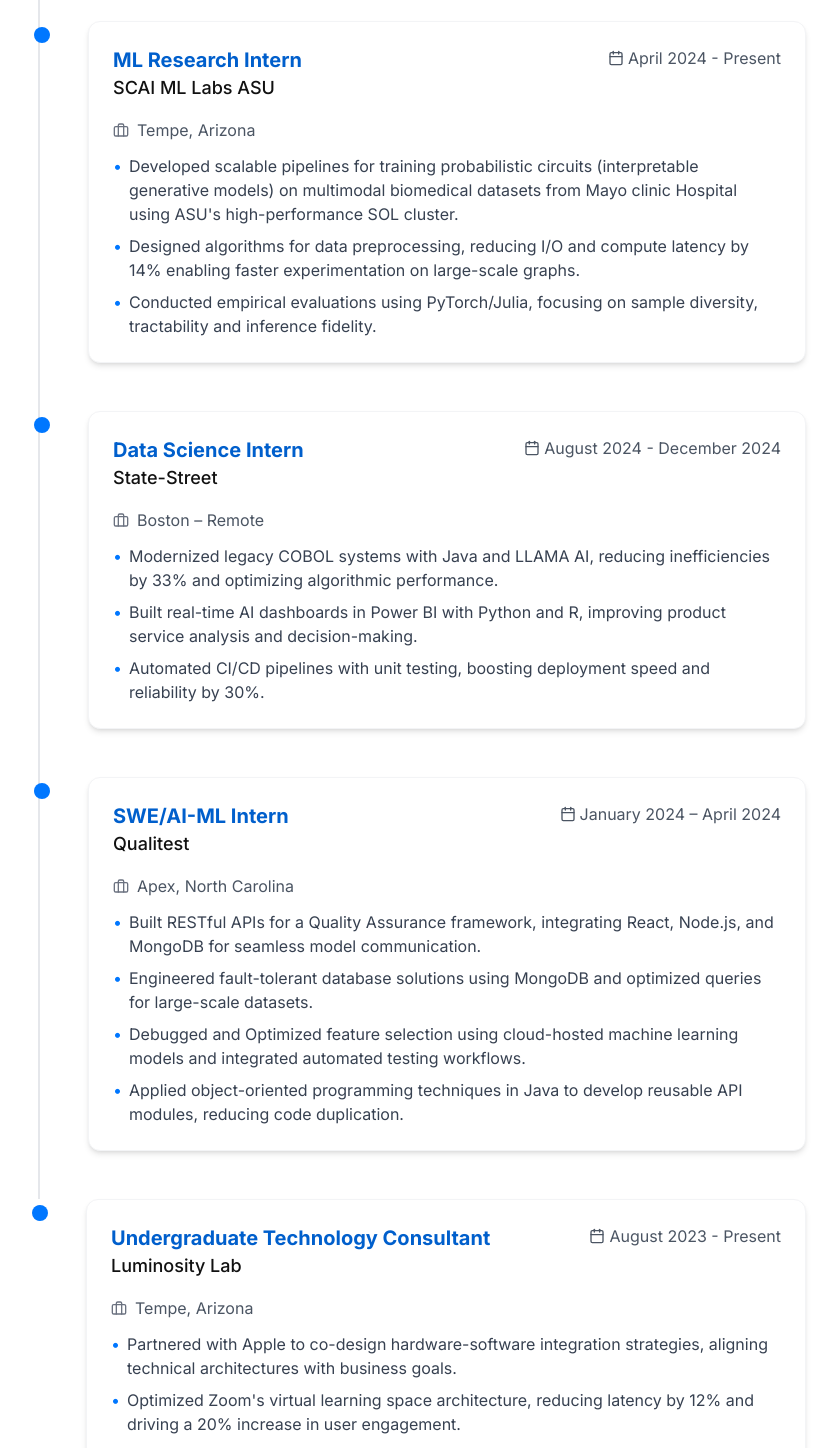
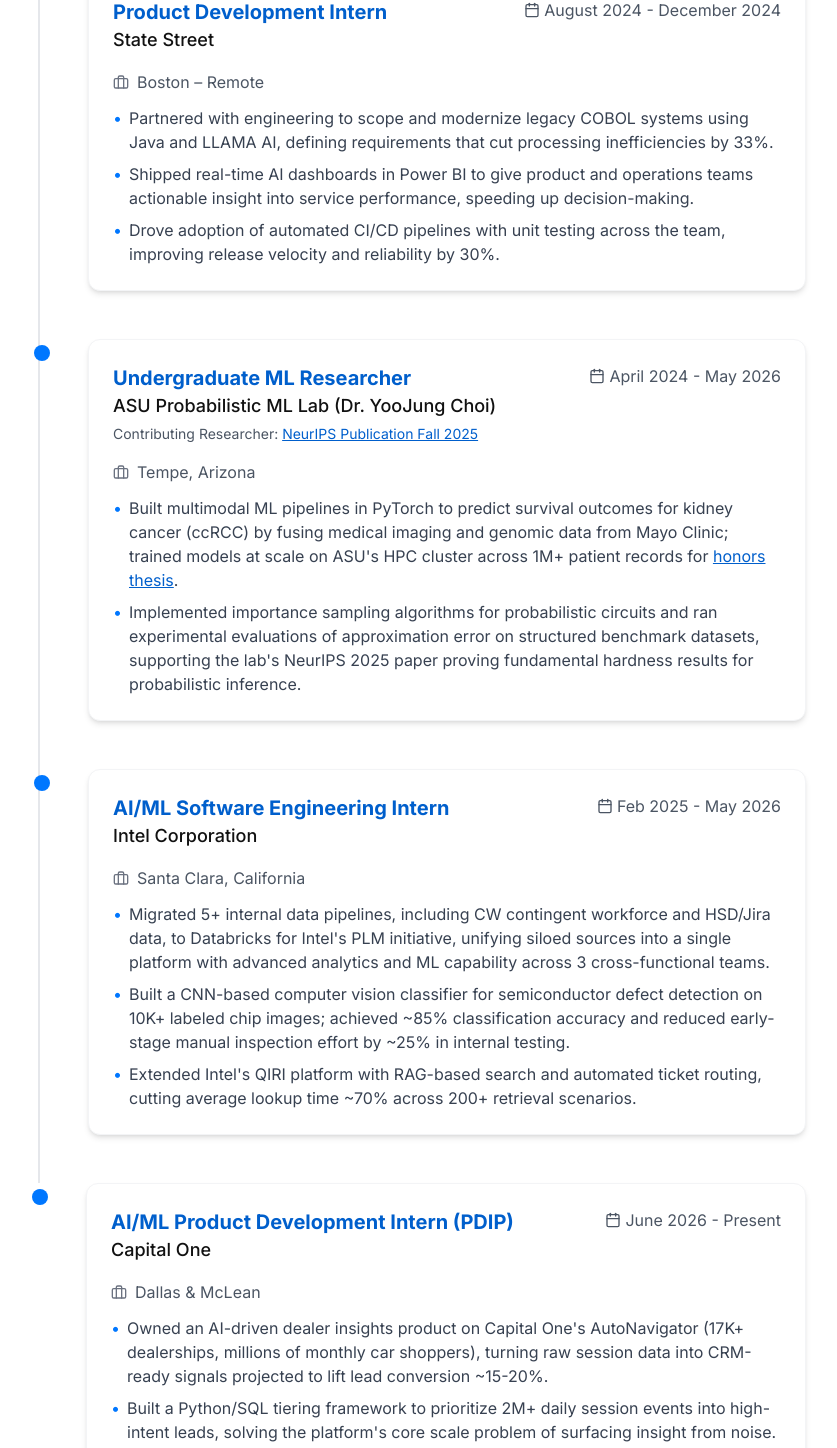
Before and after one commit to aarora80/arnavaroraortfolioweb, a React (Vite) app: page / in a window 1280 px wide. Shown: the part 2255-3703 px from the top of the page, without its empty margins (218-1055 px from the left). Built offline with nearby package versions, Linux system fonts and the light colour scheme.

Commit message:
Update Experience.tsx
updated July 21 2026

```diff
--- a/src/components/Experience.tsx
+++ b/src/components/Experience.tsx
@@ -8,51 +8,37 @@ interface ExperienceItem {
   id: number;
   company: string;
   position: string;
+  subtitle?: string;
   period: string;
   location: string;
   description: string[];
 }
 
+// Renders plain text with inline [label](url) markdown-style links as clickable anchors
+const renderWithLinks = (text: string) => {
+  const parts = text.split(/(\[[^\]]+\]\([^)]+\))/g);
+  return parts.map((part, i) => {
+    const match = part.match(/^\[([^\]]+)\]\(([^)]+)\)$/);
+    if (match) {
+      return (
+        <a
+          key={i}
+          href={match[2]}
+          target="_blank"
+          rel="noopener noreferrer"
+          className="text-primary-600 dark:text-primary-400 underline hover:no-underline"
+        >
+          {match[1]}
+        </a>
+      );
+    }
+    return <React.Fragment key={i}>{part}</React.Fragment>;
+  });
+};
+
 const experiences: ExperienceItem[] = [
   {
     id: 1,
-    company: 'Intel Corporation',
-    position: 'AI/ML Software Engineering Intern',
-    period: 'Feb 2025 - Present',
-    location: 'Santa Clara – Remote',
-    description: [
-      'Enhanced Intel\'s QIRI chatbot with hybrid retrieval (dense + sparse) and expert-matching LLMs, boosting answer speed by 80%.',
-      'Built Holistic AI analytics platform using Python, Kafka, and MongoDB, reducing workforce reporting turnaround by 40%.',
-      'Engineered containerized ETL microservices using Spark and serverless CI/CD (AWS Lambda, API Gateway), cutting deployment time by 54% and boosting analytics uptime.',
-      'Built AI model marketplace for Intel Foundry with semiconductor domain-specific agents, code, and EDA tools—accelerated PLM workflows and knowledge reuse across chip design teams.'
-    ]
-  },
-  {
-    id: 2,
-    company: 'SCAI ML Labs ASU',
-    position: 'ML Research Intern',
-    period: 'April 2024 - Present',
-    location: 'Tempe, Arizona',
-    description: [
-      'Developed scalable pipelines for training probabilistic circuits (interpretable generative models) on multimodal biomedical datasets from Mayo clinic Hospital using ASU\'s high-performance SOL cluster.',
-      'Designed algorithms for data preprocessing, reducing I/O and compute latency by 14% enabling faster experimentation on large-scale graphs.',
-      'Conducted empirical evaluations using PyTorch/Julia, focusing on sample diversity, tractability and inference fidelity.'
-    ]
-  },
-  {
-    id: 3,
-    company: 'State-Street',
-    position: 'Data Science Intern',
-    period: 'August 2024 - December 2024',
-    location: 'Boston – Remote',
-    description: [
-      'Modernized legacy COBOL systems with Java and LLAMA AI, reducing inefficiencies by 33% and optimizing algorithmic performance.',
-      'Built real-time AI dashboards in Power BI with Python and R, improving product service analysis and decision-making.',
-      'Automated CI/CD pipelines with unit testing, boosting deployment speed and reliability by 30%.'
-    ]
-  },
-  {
-    id: 4,
     company: 'Qualitest',
     position: 'SWE/AI-ML Intern',
     period: 'January 2024 – April 2024',
@@ -65,15 +51,51 @@ const experiences: ExperienceItem[] = [
     ]
   },
   {
-    id: 5,
-    company: 'Luminosity Lab',
-    position: 'Undergraduate Technology Consultant',
-    period: 'August 2023 - Present',
+    id: 2,
+    company: 'State Street',
+    position: 'Product Development Intern',
+    period: 'August 2024 - December 2024',
+    location: 'Boston – Remote',
+    description: [
+      'Partnered with engineering to scope and modernize legacy COBOL systems using Java and LLAMA AI, defining requirements that cut processing inefficiencies by 33%.',
+      'Shipped real-time AI dashboards in Power BI to give product and operations teams actionable insight into service performance, speeding up decision-making.',
+      'Drove adoption of automated CI/CD pipelines with unit testing across the team, improving release velocity and reliability by 30%.'
+    ]
+  },
+  {
+    id: 3,
+    company: 'ASU Probabilistic ML Lab (Dr. YooJung Choi)',
+    position: 'Undergraduate ML Researcher',
+    subtitle: 'Contributing Researcher: [NeurIPS Publication Fall 2025](https://yoojungchoi.github.io/publications/LelandNeurIPS25/)',
+    period: 'April 2024 - May 2026',
     location: 'Tempe, Arizona',
     description: [
-      'Partnered with Apple to co-design hardware-software integration strategies, aligning technical architectures with business goals.',
-      'Optimized Zoom\'s virtual learning space architecture, reducing latency by 12% and driving a 20% increase in user engagement.',
-      'Improved payment gateway reliability by 22% through streamlined scripting and architecture enhancements for high-traffic environments.'
+      'Built multimodal ML pipelines in PyTorch to predict survival outcomes for kidney cancer (ccRCC) by fusing medical imaging and genomic data from Mayo Clinic; trained models at scale on ASU\'s HPC cluster across 1M+ patient records for [honors thesis](https://www.linkedin.com/in/arnav-arora-a35027256/overlay/Project/1439617808/treasury/?profileId=ACoAAD8B9wkBWjSBsD2xGLV9WsttsfTWAS_8jK0).',
+      'Implemented importance sampling algorithms for probabilistic circuits and ran experimental evaluations of approximation error on structured benchmark datasets, supporting the lab\'s NeurIPS 2025 paper proving fundamental hardness results for probabilistic inference.'
+    ]
+  },
+  {
+    id: 4,
+    company: 'Intel Corporation',
+    position: 'AI/ML Software Engineering Intern',
+    period: 'Feb 2025 - May 2026',
+    location: 'Santa Clara, California',
+    description: [
+      'Migrated 5+ internal data pipelines, including CW contingent workforce and HSD/Jira data, to Databricks for Intel\'s PLM initiative, unifying siloed sources into a single platform with advanced analytics and ML capability across 3 cross-functional teams.',
+      'Built a CNN-based computer vision classifier for semiconductor defect detection on 10K+ labeled chip images; achieved ~85% classification accuracy and reduced early-stage manual inspection effort by ~25% in internal testing.',
+      'Extended Intel\'s QIRI platform with RAG-based search and automated ticket routing, cutting average lookup time ~70% across 200+ retrieval scenarios.'
+    ]
+  },
+  {
+    id: 5,
+    company: 'Capital One',
+    position: 'AI/ML Product Development Intern (PDIP)',
+    period: 'June 2026 - Present',
+    location: 'Dallas & McLean',
+    description: [
+      'Owned an AI-driven dealer insights product on Capital One\'s AutoNavigator (17K+ dealerships, millions of monthly car shoppers), turning raw session data into CRM-ready signals projected to lift lead conversion ~15-20%.',
+      'Built a Python/SQL tiering framework to prioritize 2M+ daily session events into high-intent leads, solving the platform\'s core scale problem of surfacing insight from noise.',
+      'Identified and fixed a stratum tag gap in mobile session tracking via a self-authored PR, closing a data quality hole upstream of the signal pipeline.'
     ]
   }
 ];
@@ -127,6 +149,9 @@ const Experience: React.FC = () => {
                   <div>
                     <h3 className="text-xl font-bold text-primary-600 dark:text-primary-400">{exp.position}</h3>
                     <h4 className="text-lg font-medium">{exp.company}</h4>
+                    {exp.subtitle && (
+                      <p className="text-sm text-gray-600 dark:text-gray-400 mt-1">{renderWithLinks(exp.subtitle)}</p>
+                    )}
                   </div>
                   <div className="flex items-center mt-2 md:mt-0 text-gray-600 dark:text-gray-400">
                     <Calendar size={16} className="mr-1" />
@@ -142,7 +167,7 @@ const Experience: React.FC = () => {
                 <ul className="mt-3 space-y-2">
                   {exp.description.map((item, i) => (
                     <li key={i} className="text-gray-700 dark:text-gray-300 pl-4 relative before:content-['•'] before:absolute before:left-0 before:text-primary-500 dark:before:text-primary-400">
-                      {item}
+                      {renderWithLinks(item)}
                     </li>
                   ))}
                 </ul>
```
